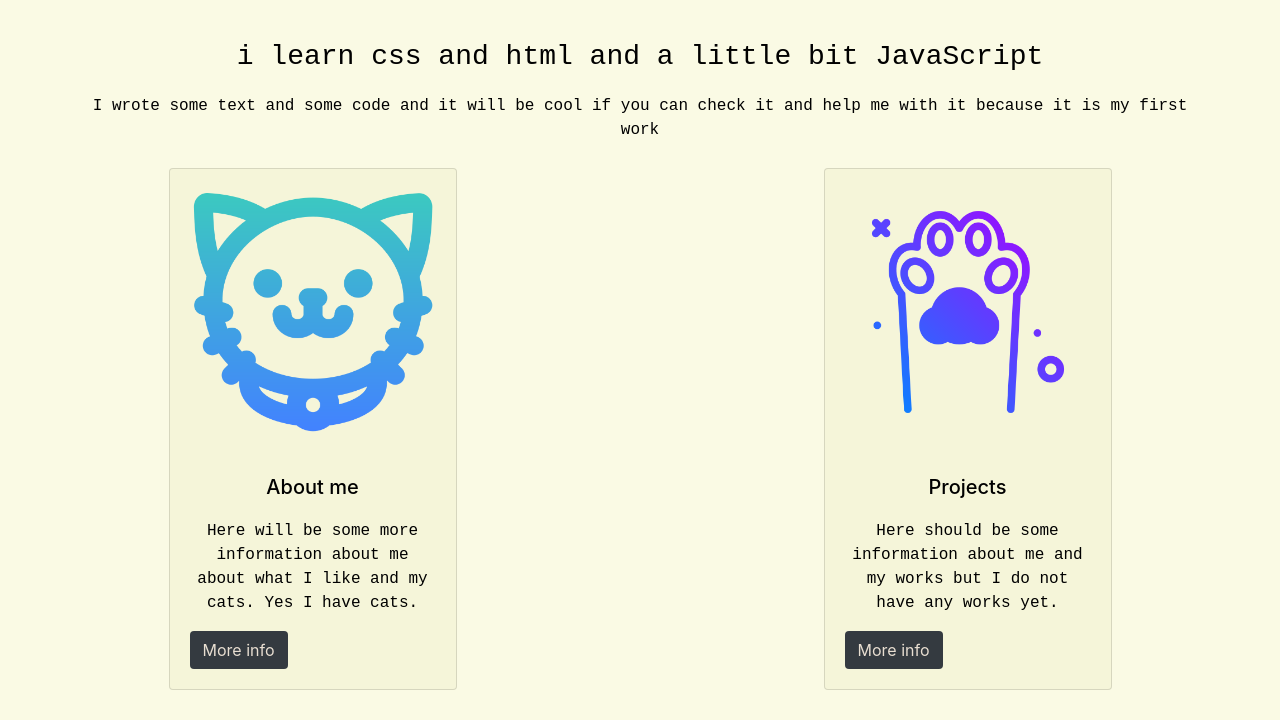
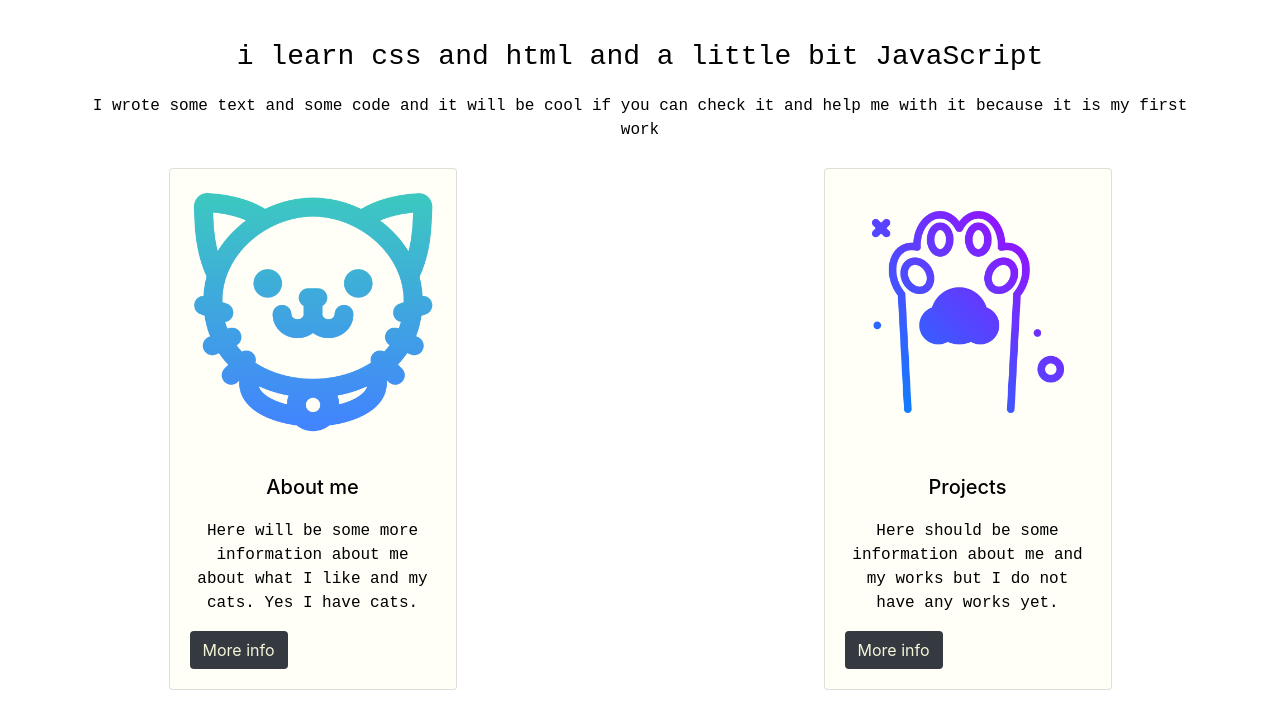
Before and after one commit to achtu/lebenslauf, a plain HTML site: page index.html in a window 1280 px wide. Shown: the part 184-904 px from the top of the page. Drawn offline with nearby package versions, Linux system fonts and the light colour scheme.

Commit message:
debugging

```diff
--- a/styles.css
+++ b/styles.css
@@ -1,10 +1,10 @@
 :root {
-    --secondary-color: rgb(245, 245, 217);
-    --text-color-pimar:  rgb(232, 222, 209);
+    --secondary-color: rgb(255, 255, 247);
+    --text-color-pimar:  rgb(245, 245, 217);
     --text-color-secondary: #bd4abf;
 }
 body {
-    background-color: rgb(250, 250, 228);
+
    width: 100%;
    overflow-x:hidden;
 }
```
